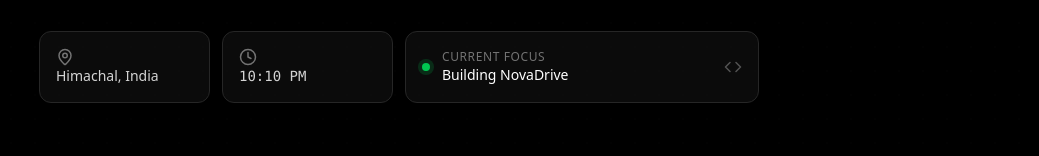
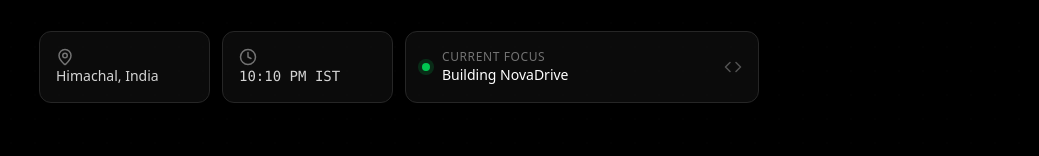
Before and after one commit to kaihere14/Portfolio-3, a React (Vite) app: page / in a window 1280 px wide. Shown: the part 445-601 px from the top of the page, without its empty margins (241-1280 px from the left). Built offline with nearby package versions, Linux system fonts and the light colour scheme.

Commit message:
third commit

```diff
--- a/src/pages/hero.jsx
+++ b/src/pages/hero.jsx
@@ -505,7 +505,8 @@
                 {time.toLocaleTimeString([], {
                   hour: "2-digit",
                   minute: "2-digit",
-                })}
+                })}{" "}
+                IST
               </span>
             </div>
 
```
